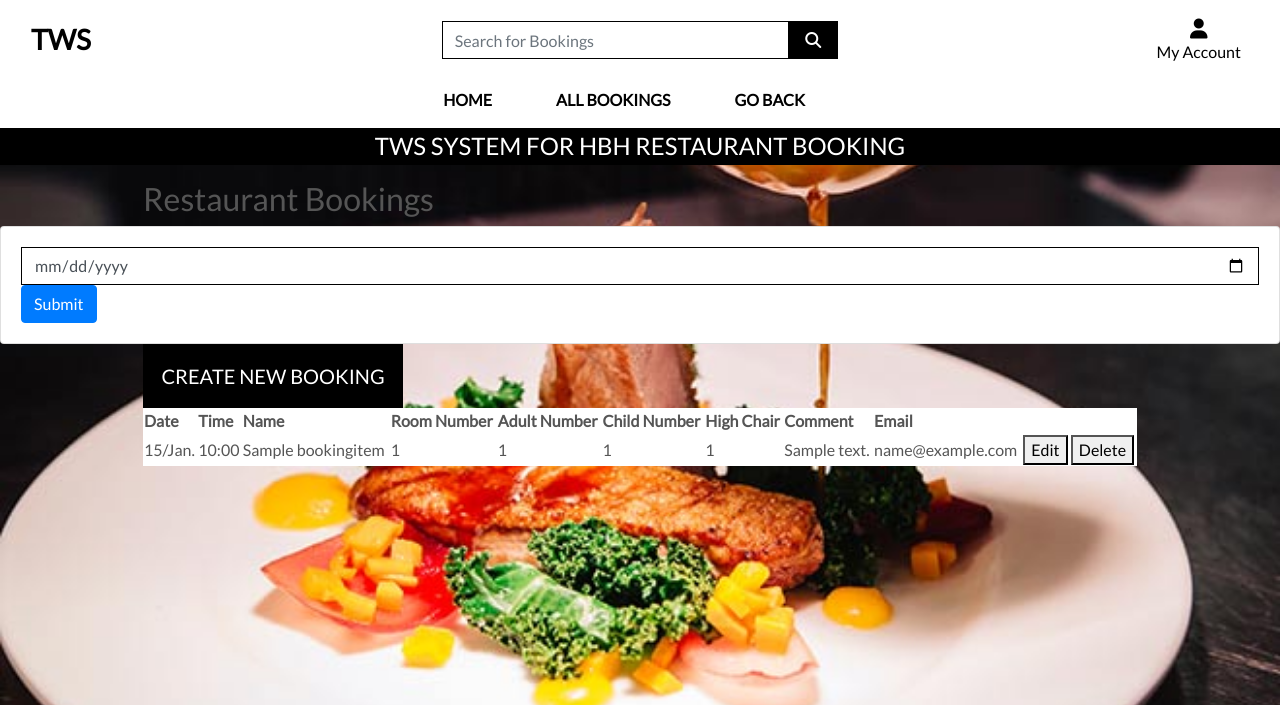
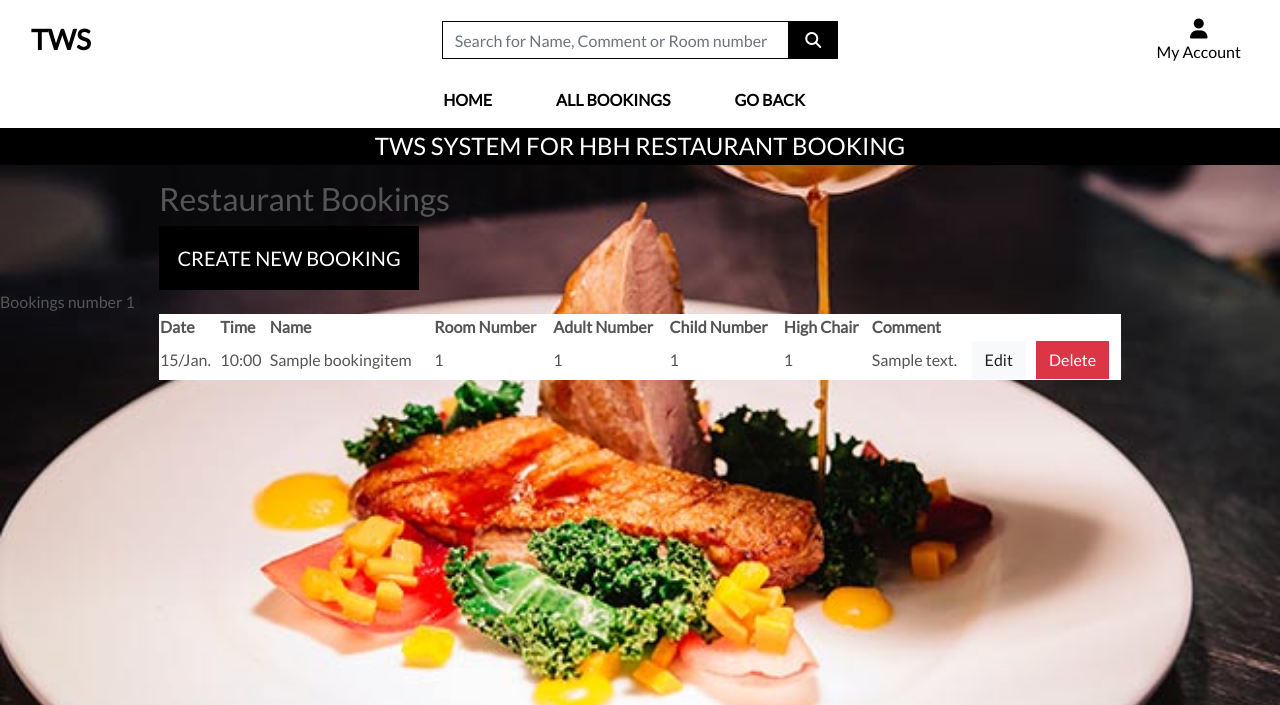
Before and after one commit to aticodein/HBH-Restaurant-Booking, a Django app: page /display_bookings/ in a window 1280 px wide. Shown: the top 705 px of the page. Run offline with Django 3.2, Linux system fonts and the light colour scheme; tables that the repository leaves empty hold one stand-in row (values such as "Sample post"); some libraries are stand-ins or nearby versions.

Commit message:
red delete btn added

```diff
--- a/booking/templates/bookings/display_bookings.html
+++ b/booking/templates/bookings/display_bookings.html
@@ -5,27 +5,21 @@
 {% block content %}
 <div class="place-holder"></div>
 <div class="container">
-    <h2>Restaurant Bookings</h2>
+    <h2 class="mx-3">Restaurant Bookings</h2>
 </div>
 
-<div class="row">
-<div class="col">
-<div class="card card-body">
-<form method="get">
-<input class="form-control border border-black rounded-0" type="date" name="date_search" placeholder="date search">
+<div class="container">
+    <a class="go-to-button btn btn-lg rounded-0 text-uppercase py-3 mx-3" href="{% url 'add_booking' %}">Create New Booking</a>
+</div>
+<div class="adult-number">Bookings number
 
-<button class="btn btn-primary" type="submit">Submit</button>
-</form>
-</div>
-</div>
+{{ BookingItems|length }}
+
 </div>
 
 
 <div class="container">
-    <a class="go-to-button btn btn-lg rounded-0 text-uppercase py-3" href="{% url 'add_booking' %}">Create New Booking</a>
-</div>
-<div class="container">
-<table style="width:100%; background:white;">
+<table style="width:100%; background:white;" class="mx-3">
   <tr>
     <th>Date</th>
     <th>Time</th>
@@ -35,7 +29,7 @@
     <th>Child Number</th>
     <th>High Chair</th>
     <th>Comment</th>
-    <th>Email</th>
+    <th class="d-none">Email</th>
   </tr>
   {% for item in BookingItems %}
   <tr>
@@ -48,24 +42,24 @@
     <td>{{ item.highChair }}</td>
     <td>{{ item.comment }}</td>
     {% if item.email %}
-           <td>{{ item.email }}</td>
+           <td class="d-none">{{ item.email }}</td>
            {% else %}
-           <td>No email</td>
+           <td class="d-none">No email</td>
            {% endif %}
     <td>
             <div class="edit">
              <a href="/edit_booking/{{ item.id }}">
 
-                 <button>Edit</button>
+                 <button class="btn btn-light rounded-0">Edit</button>
              </a>
             </div>
 
            </td>
            <td>
-            <div class="delete">
+            <div onclick="myDelete()" class="delete">
              <a href="/delete_booking/{{ item.id }}">
 
-                 <button>Delete</button>
+                 <button class="btn btn-danger rounded-0">Delete</button>
              </a>
             </div>
            </td>
@@ -74,4 +68,11 @@
 </table>
 </div>
 
+<script>
+function myDelete() {
+  alert("Are you sure you want to DELTE this booking?");
+}
+</script>
+
+
 {% endblock %}
--- a/booking/views.py
+++ b/booking/views.py
@@ -8,6 +8,8 @@ from .forms import bookingItemForm
 
 
 def display_bookings(request):
+    childNum = bookingItem.objects.all()
+    allAdults = bookingItem.objects.all()
     BookingItems = bookingItem.objects.all().order_by('-date', 'time')
     query = None
 
@@ -18,12 +20,24 @@ def display_bookings(request):
                 messages.error(request, 'You did not enter search')
                 return redirect(reverse('display_bookings'))
 
-            queries = Q(name__icontains=query) | Q(comment__icontains=query)
+            queries = (Q(name__icontains=query) | Q(comment__icontains=query)
+                       | Q(roomNum__icontains=query))
+            BookingItems = BookingItems.filter(queries)
+
+        if 'date_search' in request.GET:
+            query = request.GET['date_search']
+            if not query:
+                messages.error(request, 'You did not enter search')
+                return redirect(reverse('display_bookings'))
+
+            queries = Q(date__icontains=query)
             BookingItems = BookingItems.filter(queries)
 
     context = {
+        'allAdults': allAdults,
         'BookingItems': BookingItems,
-        'serch_term': query
+        'serch_term': query,
+        'childNum': childNum,
     }
     return render(request, 'bookings/display_bookings.html', context)
 
--- a/templates/base.html
+++ b/templates/base.html
@@ -51,7 +51,7 @@
             <div class="col-12 col-lg-4 my-auto py-1 py-lg-0">
                 <form method="GET" action="{% url 'display_bookings' %}">
                     <div class="input-group w-100">
-                        <input class="form-control border border-black rounded-0" type="text" name="q" placeholder="Search for Bookings">
+                        <input class="form-control border border-black rounded-0" type="text" name="q" placeholder="Search for Name, Comment or Room number">
                         <div class="input-group-append">
                             <button class="form-control btn btn-black border border-black rounded-0" type="submit">
                                 <span class="icon">
--- a/templates/includes/main-nav.html
+++ b/templates/includes/main-nav.html
@@ -12,9 +12,18 @@
                 All Bookings
             </a>
             <div class="dropdown-menu border-0" aria-labelledby="all-products-link">
-                <a href="" class="dropdown-item">By Date</a>
-                <a href="" class="dropdown-item ">By Time</a>
-                <a href="" class="dropdown-item ">By Room Number</a>
+                <a href="" class="dropdown-item">
+                    <div class="row">
+                        <div class="col">
+                            <div class="card card-body">
+                                <form method="GET" action="{% url 'display_bookings' %}">
+                                <input class="form-control border border-black rounded-0" type="date" name="date_search" placeholder="date search">
+
+                                <button class="btn btn-black border border-black rounded-0" type="submit">Search Bookings by Date</button>
+                                </form>
+                            </div>
+                        </div>
+                    </div></a>
                 <a href="{% url 'display_bookings' %}" class="dropdown-item">All Bookings</a>
             </div>
         </li>
--- a/templates/includes/mobile-top-header.html
+++ b/templates/includes/mobile-top-header.html
@@ -10,7 +10,7 @@
     <div class="dropdown-menu border-0 w-100 p-3 rounded-0 my-0" aria-labelledby="mobile-search">
         <form class="form" method="GET" action="{% url 'display_bookings' %}">
             <div class="input-group w-100">
-                <input class="form-control border border-black rounded-0" type="text" name="q" placeholder="Search our site">
+                <input class="form-control border border-black rounded-0" type="text" name="q" placeholder="Search for Name, Comment or Room number">
                 <div class="input-group-append">
                     <button class="form-control form-control btn btn-black border border-black rounded-0" type="submit">
                         <span class="icon">
```
